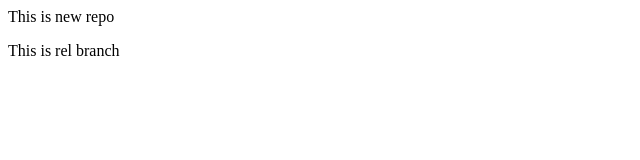
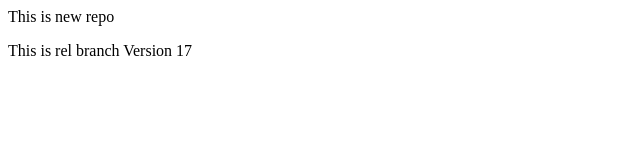
Before and after one commit to Raj4preet/Local, a plain HTML site: page Index.html in a window 1280 px wide. Shown: the full height of the page, 0-640 px from the left. Drawn offline with Linux system fonts and the light colour scheme.

Commit message:
version 17

```diff
--- a/Index.html
+++ b/Index.html
@@ -1,2 +1,2 @@
 <p></p>This is new repo</p>
-<p></p>This is rel branch</p>
+<p></p>This is rel branch Version 17</p>
```
